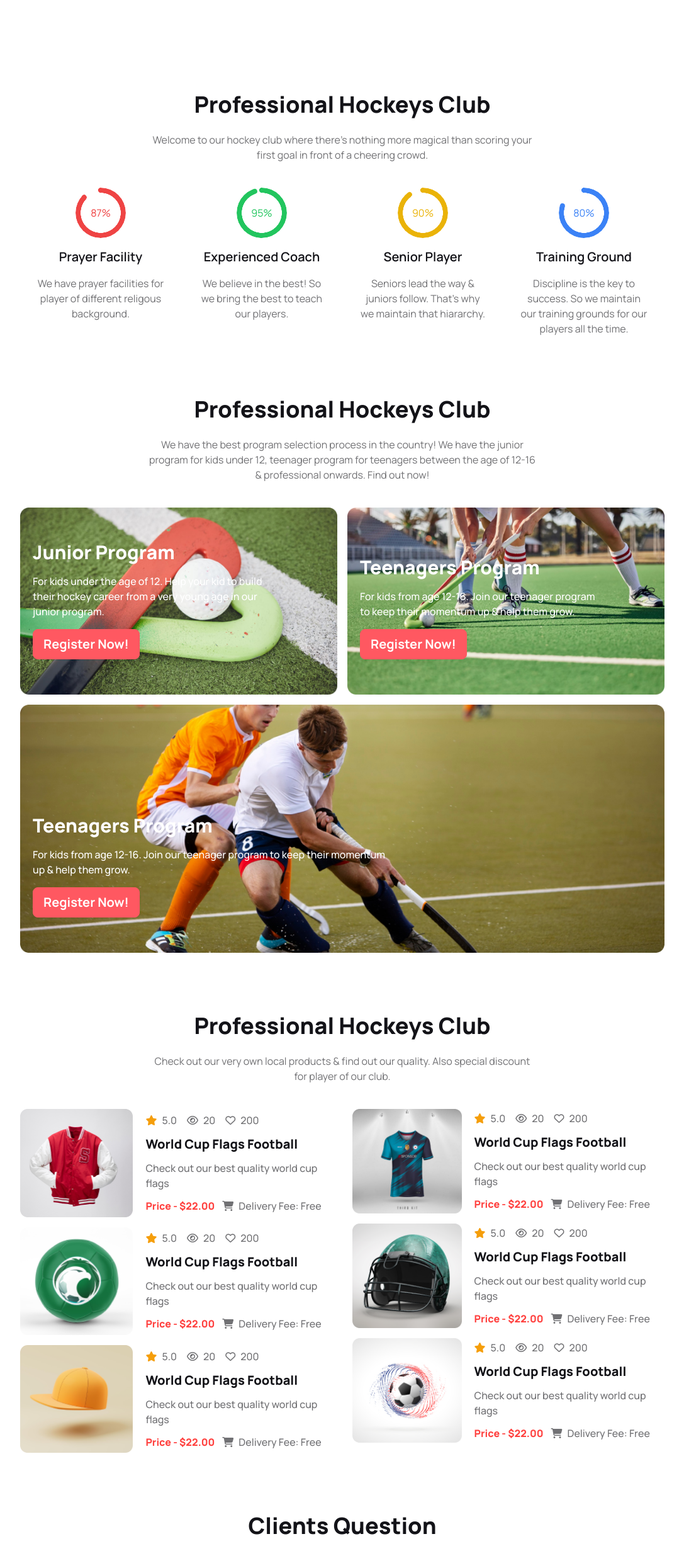
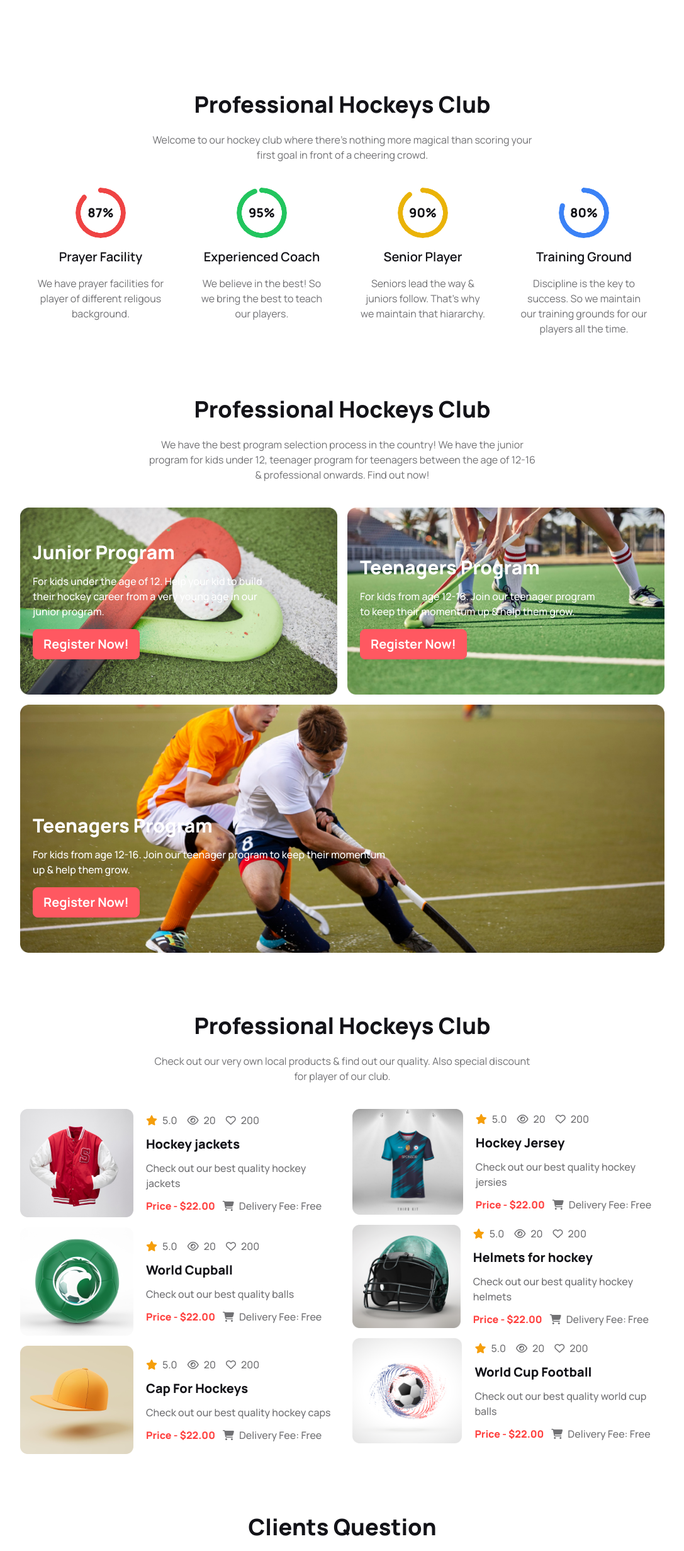
Before and after one commit to arifnayan2861/Hockeys, a plain HTML site: page index.html in a window 1280 px wide. Shown: the part 738-3201 px from the top of the page at 63% size, without its empty margins (96-1183 px from the left). Drawn offline with nearby package versions, Linux system fonts and the light colour scheme.

Commit message:
bug fixes

```diff
--- a/index.html
+++ b/index.html
@@ -125,28 +125,32 @@
             </div>
             <div class="flex flex-col lg:flex-row">
                 <div class="lg:w-[300px] flex flex-col items-center mb-6">
-                    <div class="radial-progress text-red-500" style="--value:87;" role="progressbar">87%</div>
+                    <div class="radial-progress text-red-500" style="--value:87;" role="progressbar"><span
+                            class="text-secondary font-extrabold text-xl">87%</span></div>
                     <h3 class="text-secondary text-xl font-semibold my-4">Prayer Facility</h3>
                     <p class="text-gray text-center w-[80%]">We have prayer facilities for player of different religous
                         background.
                     </p>
                 </div>
                 <div class="lg:w-[300px] flex flex-col items-center mb-6">
-                    <div class="radial-progress text-green-500" style="--value:95;" role="progressbar">95%</div>
+                    <div class="radial-progress text-green-500" style="--value:95;" role="progressbar"><span
+                            class="text-secondary font-extrabold text-xl">95%</span></div>
                     <h3 class="text-secondary text-xl font-semibold my-4">Experienced Coach</h3>
                     <p class="text-gray text-center w-[80%]">We believe in the best! So we bring the best to teach our
                         players.
                     </p>
                 </div>
                 <div class="lg:w-[300px] flex flex-col items-center mb-6">
-                    <div class="radial-progress text-yellow-500" style="--value:90;" role="progressbar">90%</div>
+                    <div class="radial-progress text-yellow-500" style="--value:90;" role="progressbar"><span
+                            class="text-secondary font-extrabold text-xl">90%</span></div>
                     <h3 class="text-secondary text-xl font-semibold my-4">Senior Player</h3>
                     <p class="text-gray text-center w-[80%]">Seniors lead the way & juniors follow. That's why we
                         maintain that hiararchy.
                     </p>
                 </div>
                 <div class="lg:w-[300px] flex flex-col items-center">
-                    <div class="radial-progress text-blue-500" style="--value:80;" role="progressbar">80%</div>
+                    <div class="radial-progress text-blue-500" style="--value:80;" role="progressbar"><span
+                            class="text-secondary font-extrabold text-xl">80%</span></div>
                     <h3 class="text-secondary text-xl font-semibold my-4">Training Ground</h3>
                     <p class="text-gray text-center w-[80%]">Discipline is the key to success. So we maintain our
                         training grounds for our players all the time.
@@ -235,8 +239,8 @@
                                 </div>
                             </div>
                             <div>
-                                <h3 class="text-secondary font-extrabold text-xl mt-3">World Cup Flags Football</h3>
-                                <p class="text-gray font-medium my-3">Check out our best quality world cup flags</p>
+                                <h3 class="text-secondary font-extrabold text-xl mt-3">Hockey jackets</h3>
+                                <p class="text-gray font-medium my-3">Check out our best quality hockey jackets</p>
                             </div>
                             <div class="lg:flex gap-3">
                                 <p class="text-primary font-extrabold my-4 lg:my-0">Price - $22.00</p>
@@ -249,7 +253,7 @@
                     </div>
                     <div class="lg:flex lg:items-center gap-5">
                         <div class="w-full lg:w-auto">
-                            <img class="w-full h-auto lg:w-auto" src="Images/6.png" alt="flags">
+                            <img class="w-full h-auto lg:w-auto" src="Images/6.png" alt="ball">
                         </div>
                         <div>
                             <div class="flex gap-4 mt-5 lg:mt-0">
@@ -267,8 +271,8 @@
                                 </div>
                             </div>
                             <div>
-                                <h3 class="text-secondary font-extrabold text-xl mt-3">World Cup Flags Football</h3>
-                                <p class="text-gray font-medium my-3">Check out our best quality world cup flags</p>
+                                <h3 class="text-secondary font-extrabold text-xl mt-3">World Cupball</h3>
+                                <p class="text-gray font-medium my-3">Check out our best quality balls</p>
                             </div>
                             <div class="lg:flex gap-3">
                                 <p class="text-primary font-extrabold my-4 lg:my-0">Price - $22.00</p>
@@ -281,7 +285,7 @@
                     </div>
                     <div class="lg:flex lg:items-center gap-5">
                         <div class="w-full lg:w-auto">
-                            <img class="w-full h-auto lg:w-auto" src="Images/7.png" alt="flags">
+                            <img class="w-full h-auto lg:w-auto" src="Images/7.png" alt="cap">
                         </div>
                         <div>
                             <div class="flex gap-4 mt-5 lg:mt-0">
@@ -299,8 +303,8 @@
                                 </div>
                             </div>
                             <div>
-                                <h3 class="text-secondary font-extrabold text-xl mt-3">World Cup Flags Football</h3>
-                                <p class="text-gray font-medium my-3">Check out our best quality world cup flags</p>
+                                <h3 class="text-secondary font-extrabold text-xl mt-3">Cap For Hockeys</h3>
+                                <p class="text-gray font-medium my-3">Check out our best quality hockey caps</p>
                             </div>
                             <div class="lg:flex gap-3">
                                 <p class="text-primary font-extrabold my-4 lg:my-0">Price - $22.00</p>
@@ -315,7 +319,7 @@
                 <div class="space-y-4 mt-3 lg:mt-0">
                     <div class="lg:flex lg:items-center gap-5">
                         <div class="w-full lg:w-auto">
-                            <img class="w-full h-auto lg:w-auto" src="Images/8.png" alt="flags">
+                            <img class="w-full h-auto lg:w-auto" src="Images/8.png" alt="jersey">
                         </div>
                         <div>
                             <div class="flex gap-4 mt-5 lg:mt-0">
@@ -333,8 +337,8 @@
                                 </div>
                             </div>
                             <div>
-                                <h3 class="text-secondary font-extrabold text-xl mt-3">World Cup Flags Football</h3>
-                                <p class="text-gray font-medium my-3">Check out our best quality world cup flags</p>
+                                <h3 class="text-secondary font-extrabold text-xl mt-3">Hockey Jersey</h3>
+                                <p class="text-gray font-medium my-3">Check out our best quality hockey jersies</p>
                             </div>
                             <div class="lg:flex gap-3">
                                 <p class="text-primary font-extrabold my-4 lg:my-0">Price - $22.00</p>
@@ -347,7 +351,7 @@
                     </div>
                     <div class="lg:flex lg:items-center gap-5">
                         <div class="w-full lg:w-auto">
-                            <img class="w-full h-auto lg:w-auto" src="Images/9.png" alt="flags">
+                            <img class="w-full h-auto lg:w-auto" src="Images/9.png" alt="helmet">
                         </div>
                         <div>
                             <div class="flex gap-4 mt-5 lg:mt-0">
@@ -365,8 +369,8 @@
                                 </div>
                             </div>
                             <div>
-                                <h3 class="text-secondary font-extrabold text-xl mt-3">World Cup Flags Football</h3>
-                                <p class="text-gray font-medium my-3">Check out our best quality world cup flags</p>
+                                <h3 class="text-secondary font-extrabold text-xl mt-3">Helmets for hockey</h3>
+                                <p class="text-gray font-medium my-3">Check out our best quality hockey helmets</p>
                             </div>
                             <div class="lg:flex gap-3">
                                 <p class="text-primary font-extrabold my-4 lg:my-0">Price - $22.00</p>
@@ -379,7 +383,7 @@
                     </div>
                     <div class="lg:flex lg:items-center gap-5">
                         <div class="w-full lg:w-auto">
-                            <img class="w-full h-auto lg:w-auto" src="Images/10.png" alt="flags">
+                            <img class="w-full h-auto lg:w-auto" src="Images/10.png" alt="ball">
                         </div>
                         <div>
                             <div class="flex gap-4 mt-5 lg:mt-0">
@@ -397,8 +401,8 @@
                                 </div>
                             </div>
                             <div>
-                                <h3 class="text-secondary font-extrabold text-xl mt-3">World Cup Flags Football</h3>
-                                <p class="text-gray font-medium my-3">Check out our best quality world cup flags</p>
+                                <h3 class="text-secondary font-extrabold text-xl mt-3">World Cup Football</h3>
+                                <p class="text-gray font-medium my-3">Check out our best quality world cup balls</p>
                             </div>
                             <div class="lg:flex gap-3">
                                 <p class="text-primary font-extrabold my-4 lg:my-0">Price - $22.00</p>
```
